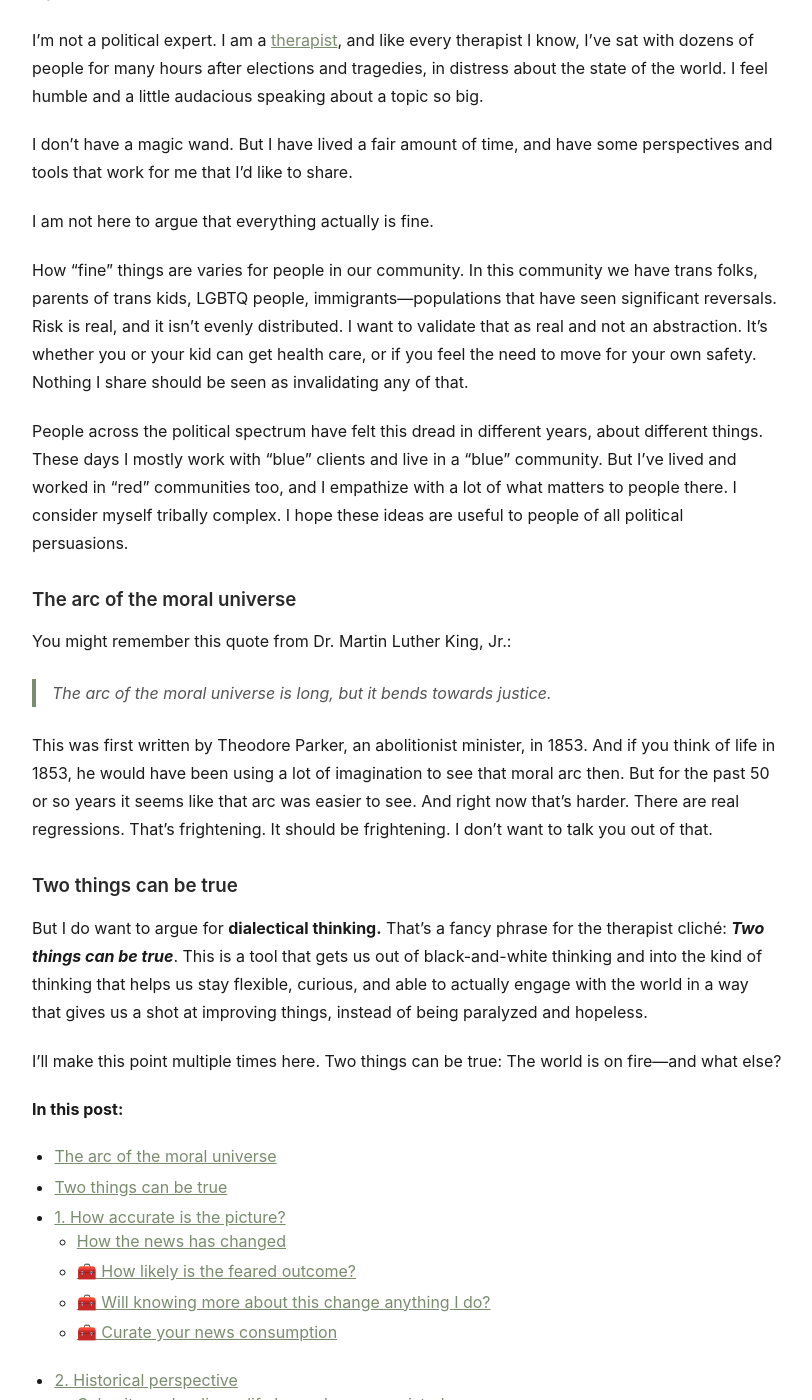
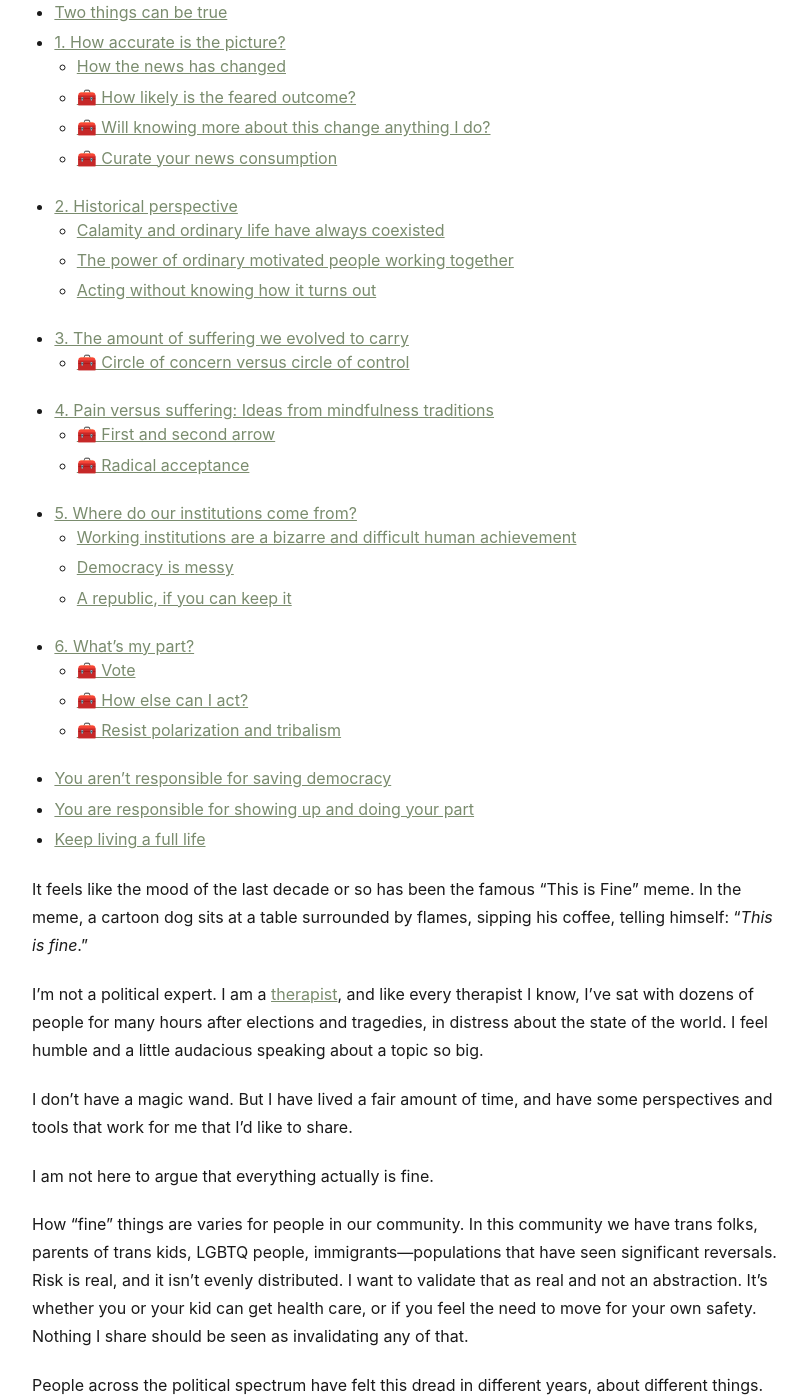
Before and after one commit to SaraRands/sararands-site, a Jekyll site: the page built from _posts/2026-10-04-political-anxiety.md, in a window 1280 px wide and 1400 px high, scrolled down 539 px. Shown: the whole window, without its empty margins (233-1045 px from the left). Built offline with Jekyll 4.4.1, drawn with Linux system fonts in a browser that asks for light colours; some of the changed text lies outside the part shown.

Commit message:
political anxiety edits

```diff
--- a/_posts/2026-10-04-political-anxiety.md
+++ b/_posts/2026-10-04-political-anxiety.md
@@ -9,6 +9,14 @@ tags: [politics, political anxiety, doomscrolling, dialectical thinking, radical
 ---
 
 *This post is adapted from a [talk I gave at Salt Lake Oasis](/speaking/) on October 4, 2026.*
+
+**In this post:**
+
+* TOC
+{:toc}
+
+
+
 
 It feels like the mood of the last decade or so has been the famous “This is Fine” meme. In the meme, a cartoon dog sits at a table surrounded by flames, sipping his coffee, telling himself: “*This is fine*.”
 
@@ -35,12 +43,6 @@ This was first written by Theodore Parker, an abolitionist minister, in 1853. An
 But I do want to argue for **dialectical thinking.** That’s a fancy phrase for the therapist cliché: ***Two things can be true***. This is a tool that gets us out of black-and-white thinking and into the kind of thinking that helps us stay flexible, curious, and able to actually engage with the world in a way that gives us a shot at improving things, instead of being paralyzed and hopeless.
 
 I’ll make this point multiple times here. Two things can be true: The world is on fire---and what else?
-
-**In this post:**
-
-* TOC
-{:toc}
-
 
 ## 1. How accurate is the picture?
 
```
